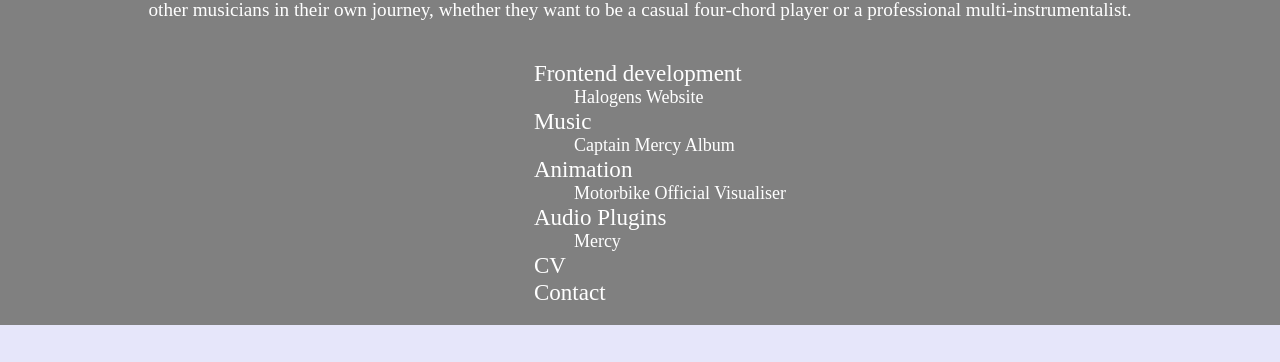
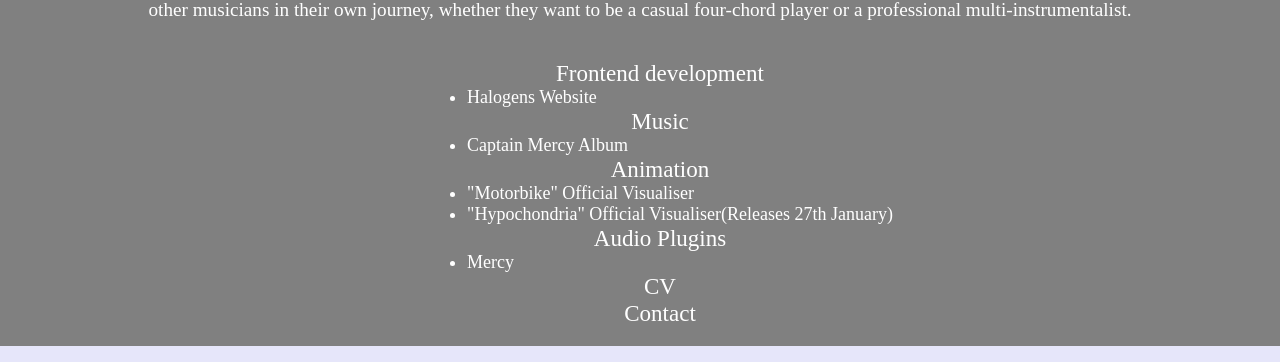
Before and after one commit to kainbryanjones/kainbryanjones, a React (Create React App) app: page / in a window 1280 px wide. Shown: the part 435-797 px from the top of the page. Built offline with nearby package versions, Linux system fonts and the light colour scheme; a web font is replaced by a local one.

Commit message:
Updated Links

```diff
--- a/src/App.css
+++ b/src/App.css
@@ -52,10 +52,14 @@
 .menu-index ul li{
   font-size: larger;
   list-style-type: none;
+  text-align: center;
 }
 
 .menu-index ul li li{
   font-size: large;
+  font-family:initial;
+  list-style-type: disc;
+  text-align: left;
 }
 
 .main-content{
--- a/src/App.js
+++ b/src/App.js
@@ -60,7 +60,8 @@ function App() {
             <li>
               Animation
               <ul>
-              <li><a href="https://www.youtube.com/watch?v=jcC4XfAb8ZM">Motorbike Official Visualiser</a></li>
+              <li><a href="https://www.youtube.com/watch?v=jcC4XfAb8ZM">"Motorbike" Official Visualiser</a></li>
+              <li><a href="https://www.youtube.com/@halogensband">"Hypochondria" Official Visualiser(Releases 27th January)</a></li>
               </ul>
             </li>
             <li>
```
